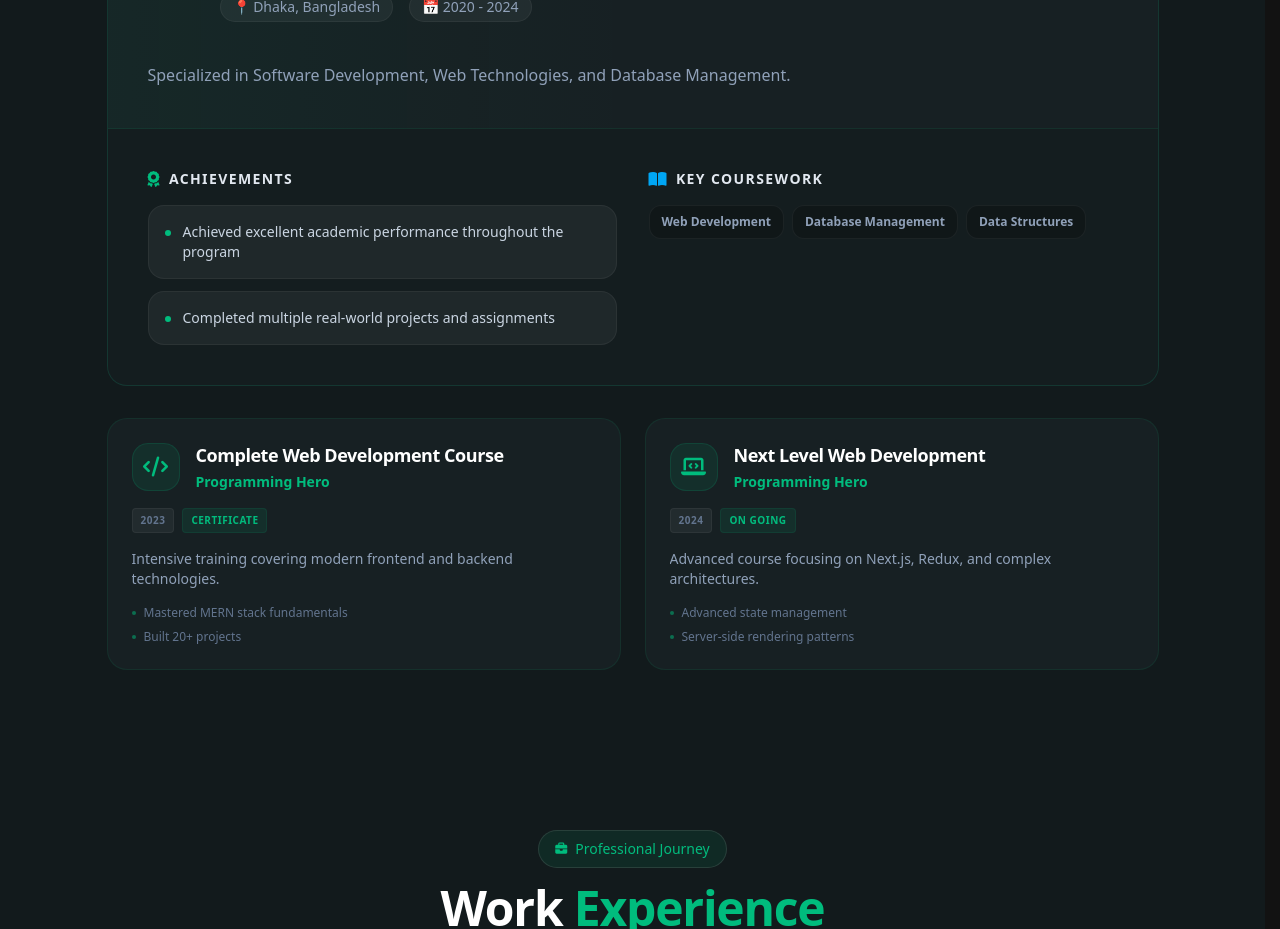
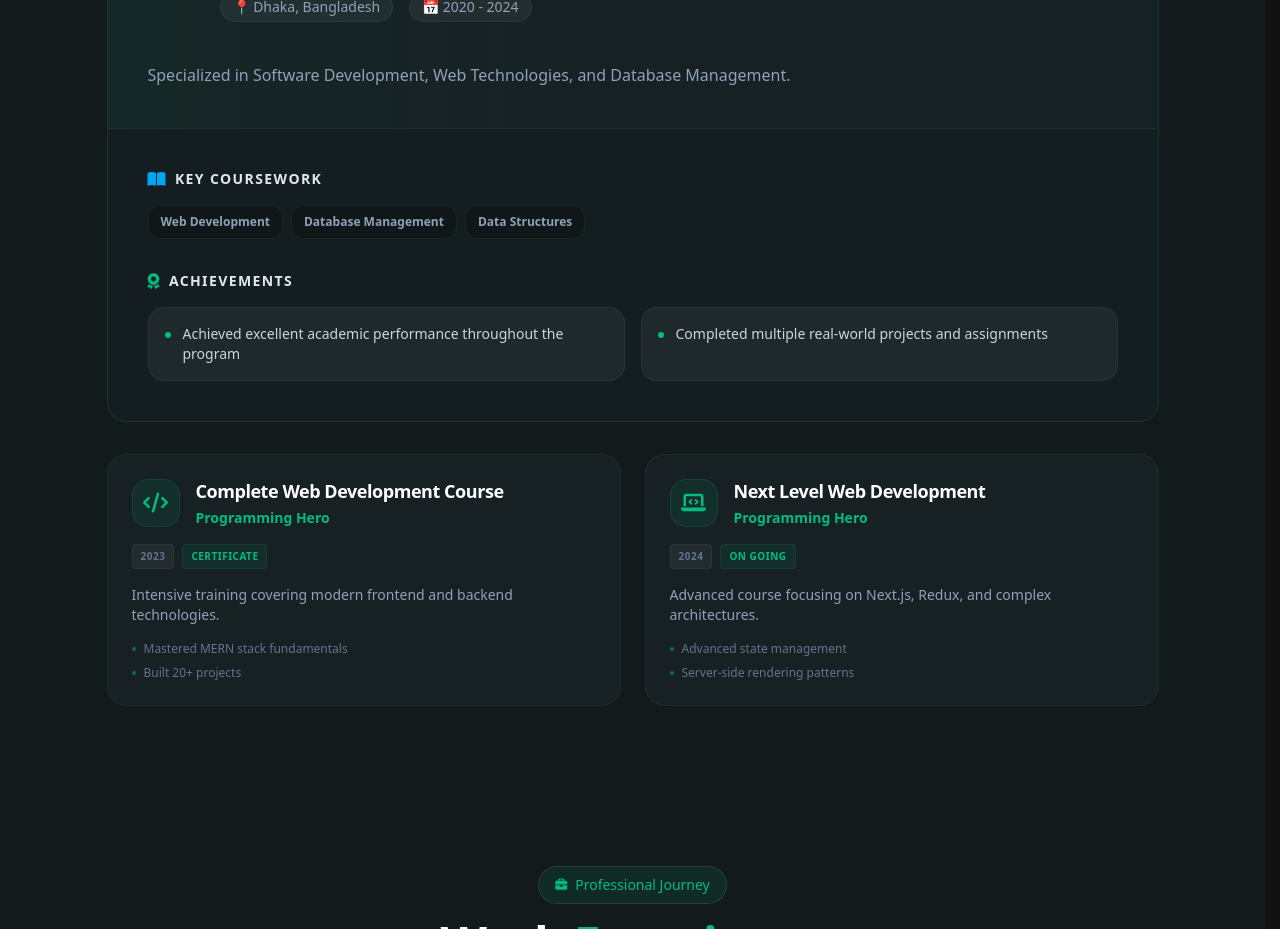
Before and after one commit to sujon-258549/ma-sujon-mia-portfolio-5, a Next.js app: page / in a window 1280 px wide. Shown: the part 3620-4549 px from the top of the page. Built offline with nearby package versions, Linux system fonts and the light colour scheme; no server answers.

Commit message:
feat: add EducationSection component to display academic background with editable functionality.

```diff
--- a/src/components/EducationSection.tsx
+++ b/src/components/EducationSection.tsx
@@ -162,27 +162,7 @@ const EducationSection = ({ initialData }: EducationSectionProps) => {
               </div>
 
               {/* Body */}
-              <div className="p-6 md:p-10 grid grid-cols-1 lg:grid-cols-2 gap-8 bg-[#121A1C]/50">
-                <div>
-                  <h4 className="flex items-center gap-2 text-sm font-black text-slate-200 uppercase tracking-widest mb-4">
-                    <i className="fa-solid fa-award text-base text-emerald-500"></i>
-                    Achievements
-                  </h4>
-                  <div className="space-y-3">
-                    {edu.highlights.map((highlight, idx) => (
-                      <div
-                        key={idx}
-                        className="flex items-start gap-3 bg-white/5 p-4 rounded-xl border border-white/5"
-                      >
-                        <div className="w-1.5 h-1.5 rounded-full bg-emerald-500 mt-2 shrink-0" />
-                        <span className="text-sm text-slate-300">
-                          {highlight}
-                        </span>
-                      </div>
-                    ))}
-                  </div>
-                </div>
-
+              <div className="p-6 md:p-10 flex flex-col gap-8 bg-[#121A1C]/50">
                 {edu.courses.length > 0 && (
                   <div>
                     <h4 className="flex items-center gap-2 text-sm font-black text-slate-200 uppercase tracking-widest mb-4">
@@ -201,6 +181,26 @@ const EducationSection = ({ initialData }: EducationSectionProps) => {
                     </div>
                   </div>
                 )}
+
+                <div>
+                  <h4 className="flex items-center gap-2 text-sm font-black text-slate-200 uppercase tracking-widest mb-4">
+                    <i className="fa-solid fa-award text-base text-emerald-500"></i>
+                    Achievements
+                  </h4>
+                  <div className="grid grid-cols-1 md:grid-cols-2 gap-4">
+                    {edu.highlights.map((highlight, idx) => (
+                      <div
+                        key={idx}
+                        className="flex items-start gap-3 bg-white/5 p-4 rounded-xl border border-white/5 h-full"
+                      >
+                        <div className="w-1.5 h-1.5 rounded-full bg-emerald-500 mt-2 shrink-0" />
+                        <span className="text-sm text-slate-300">
+                          {highlight}
+                        </span>
+                      </div>
+                    ))}
+                  </div>
+                </div>
               </div>
             </div>
           ))}
```
